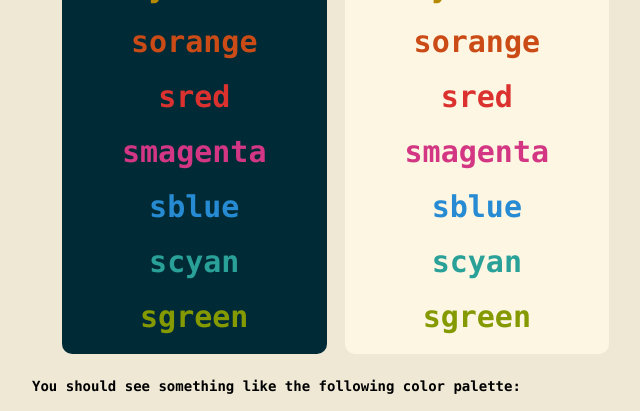
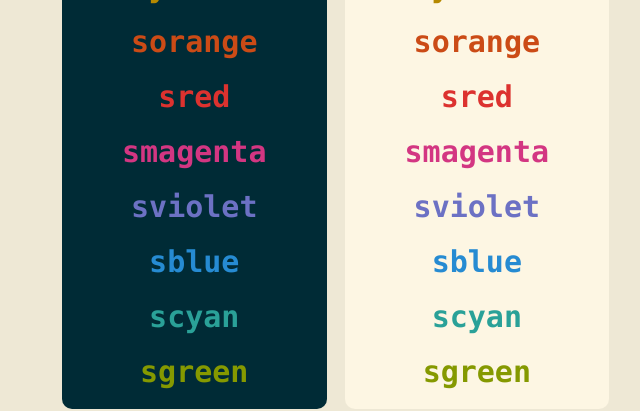
Before and after one commit to rwxrob/css-colors-solarized, a website: page index.html in a window 1280 px wide. Shown: the part 946-1357 px from the top of the page, without its empty margins (26-666 px from the left). Drawn offline with Linux system fonts and the light colour scheme.

Commit message:
added violet to the sample

```diff
--- a/bower.json
+++ b/bower.json
@@ -3,5 +3,5 @@
 {
   "name": "css-colors-solarized",
   "homepage": "http://robmuh.github.io/css-colors-solarized",
-  "version": "0.9.1"
+  "version": "0.9.2"
 }
--- a/index.html
+++ b/index.html
@@ -54,6 +54,7 @@
         <div class="sorange">sorange</div>
         <div class="sred">sred</div>
         <div class="smagenta">smagenta</div>
+        <div class="sviolet">sviolet</div>
         <div class="sblue">sblue</div>
         <div class="scyan">scyan</div>
         <div class="sgreen">sgreen</div>
@@ -71,6 +72,7 @@
         <div class="sorange">sorange</div>
         <div class="sred">sred</div>
         <div class="smagenta">smagenta</div>
+        <div class="sviolet">sviolet</div>
         <div class="sblue">sblue</div>
         <div class="scyan">scyan</div>
         <div class="sgreen">sgreen</div>
--- a/package.json
+++ b/package.json
@@ -1,6 +1,6 @@
 {
   "name": "css-colors-solarized",
-  "version": "0.9.1",
+  "version": "0.9.2",
   "description": "CSS and Stylus style sheets for Ethan Schoonover's solarized colors.",
   "scripts": {
     "test": "echo \"Error: no test specified\" && exit 1"
```
Also changed, not shown: src/html/index.html (+2 -0 lines).
